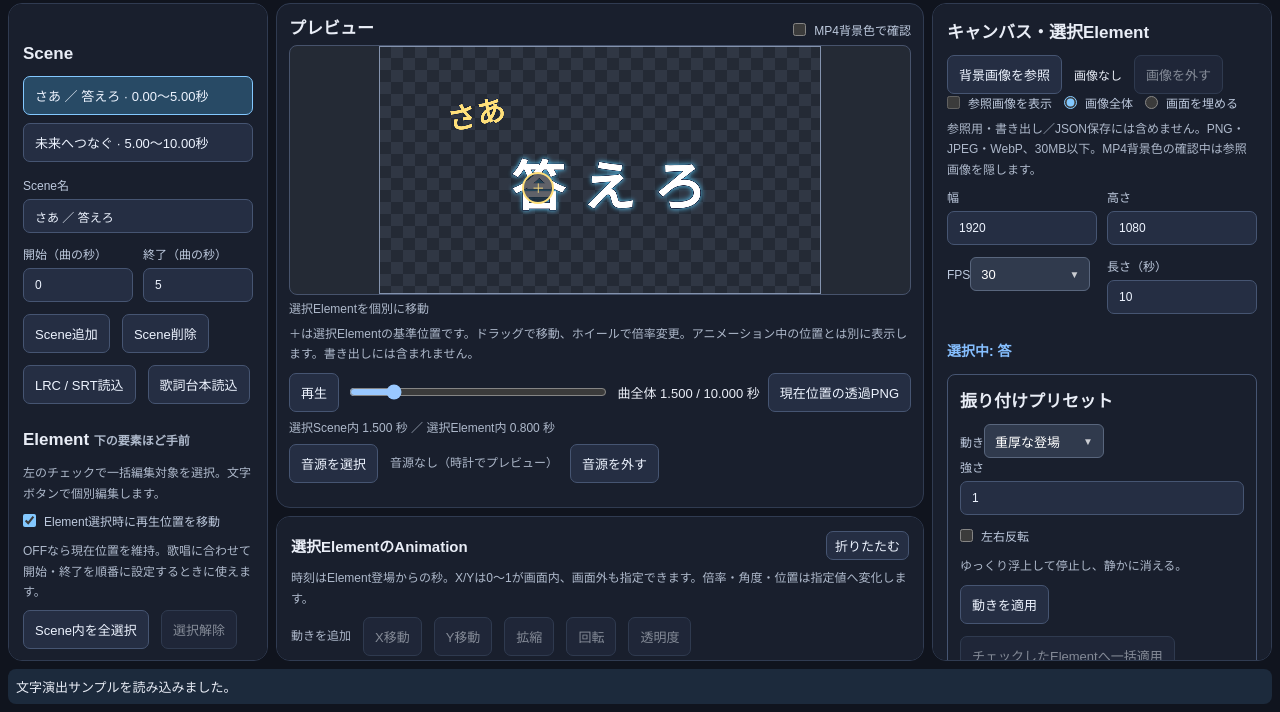
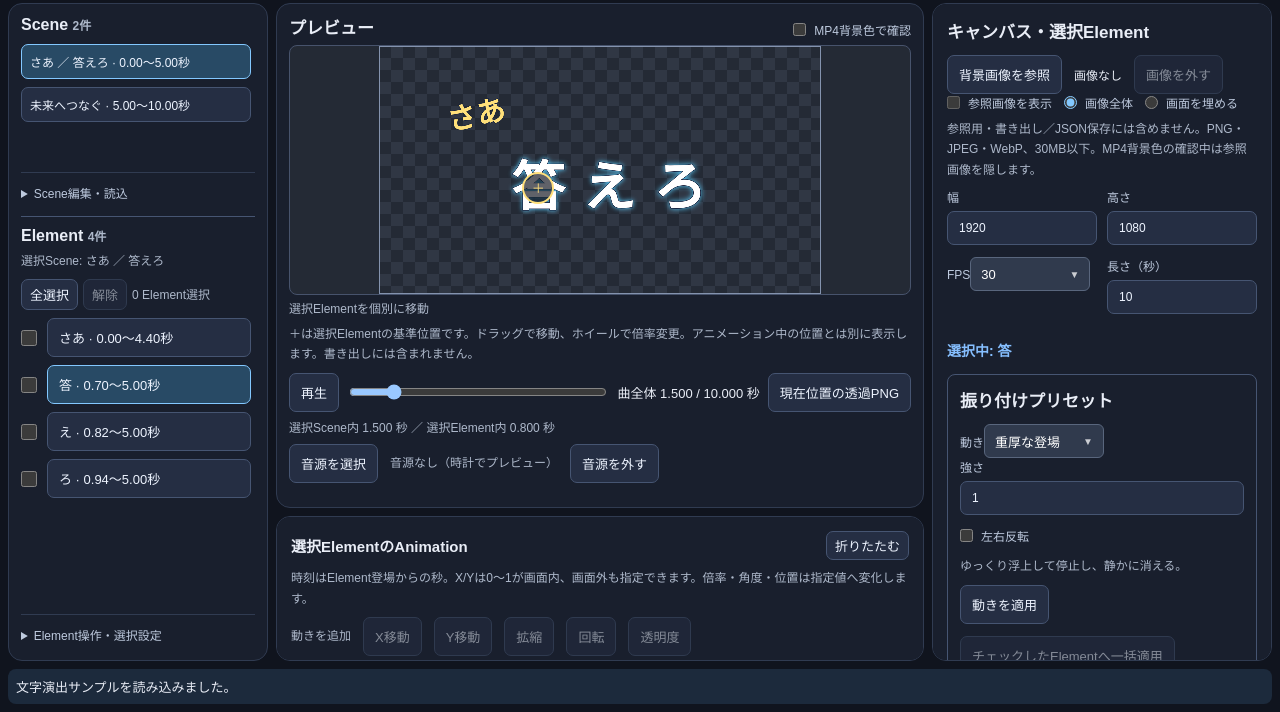
Before and after one commit to Umetana/lyric-motion-renderer, a website with bundled scripts: page index.html in a window 1280 px wide. Shown: the part 88-800 px from the top of the page. Built offline with nearby package versions, Linux system fonts and the light colour scheme.

Commit message:
Improve scene and element navigation with independent scrolling

```diff
--- a/index.html
+++ b/index.html
@@ -9,7 +9,7 @@
   <link rel="stylesheet" href="style.css">
 </head>
 <body>
-  <header><div><p class="eyebrow">VCreatorTools · v0.18.1-dev</p><h1>Lyric Motion Renderer</h1><p>歌詞を配置し、動きを振り付ける。</p></div><div class="toolbar"><button id="sample">文字演出サンプル</button><span id="save-controls"><label>保存形式<select id="save-format"><option value="json">JSONのみ</option><option value="bundle">素材込み（ZIP）</option></select></label></span><button id="save">保存</button><button id="save-as">名前を付けて保存</button><button id="download-project">ダウンロード</button><label class="file-button">プロジェクト読込<input id="load" type="file" accept=".json,.zip"></label><a href="README.md">使い方</a></div></header>
+  <header><div><p class="eyebrow">VCreatorTools · v0.19.0-dev</p><h1>Lyric Motion Renderer</h1><p>歌詞を配置し、動きを振り付ける。</p></div><div class="toolbar"><button id="sample">文字演出サンプル</button><span id="save-controls"><label>保存形式<select id="save-format"><option value="json">JSONのみ</option><option value="bundle">素材込み（ZIP）</option></select></label></span><button id="save">保存</button><button id="save-as">名前を付けて保存</button><button id="download-project">ダウンロード</button><label class="file-button">プロジェクト読込<input id="load" type="file" accept=".json,.zip"></label><a href="README.md">使い方</a></div></header>
   <div id="recovery-bar"><span id="recovery-status" role="status">自動保存を準備しています…</span><span id="recovery-actions" hidden><button id="restore-work">前回の作業を復元</button><button id="discard-work">前回の作業を破棄</button></span></div>
   <main>
     <section class="preview-panel">
@@ -22,11 +22,23 @@
       <audio id="audio" preload="metadata"></audio>
     </section>
     <section class="library-panel" aria-label="SceneとElementの編集">
-      <h2 class="subheading">Scene</h2><div id="scenes" class="scene-list"></div>
-      <div id="scene-settings" class="scene-fields"><label>Scene名<input id="scene-name" type="text" maxlength="200"></label><div class="pair"><label>開始（曲の秒）<input id="scene-start" type="number" step="0.01"></label><label>終了（曲の秒）<input id="scene-end" type="number" step="0.01"></label></div></div>
-      <div class="toolbar"><button id="add-scene">Scene追加</button><button id="remove-scene">Scene削除</button><label class="file-button">LRC / SRT読込<input id="subtitle-file" type="file" accept=".lrc,.srt"></label><label class="file-button">歌詞台本読込<input id="script-file" type="file" accept=".lyricmotion,.txt"></label></div>
-      <h2 class="subheading">Element <span class="hint">下の要素ほど手前</span></h2><p class="hint">左のチェックで一括編集対象を選択。文字ボタンで個別編集します。</p><label class="checkbox-label"><input id="seek-on-select" type="checkbox" checked>Element選択時に再生位置を移動</label><p class="hint">OFFなら現在位置を維持。歌唱に合わせて開始・終了を順番に設定するときに使えます。</p><div class="toolbar"><button id="bulk-all">Scene内を全選択</button><button id="bulk-clear">選択解除</button><span id="bulk-count">0 Element選択</span></div><div id="elements" class="element-list"></div>
-      <div class="toolbar"><button id="add-element">文字を追加</button><button id="split-element">一文字ずつに分解</button><button id="remove-element">Element削除</button><button id="move-back">奥へ</button><button id="move-front">手前へ</button><button id="distribute-timing">時間を均等に振り分け</button></div>
+      <div class="library-scenes" aria-label="Scene一覧と操作">
+        <h2>Scene <span id="scene-count" class="hint"></span></h2><div id="scenes" class="scene-list" tabindex="0" aria-label="Scene一覧"></div>
+        <details id="scene-details" class="library-details"><summary>Scene編集・読込</summary><div class="library-details-body">
+          <div id="scene-settings" class="scene-fields"><label>Scene名<input id="scene-name" type="text" maxlength="200"></label><div class="pair"><label>開始（曲の秒）<input id="scene-start" type="number" step="0.01"></label><label>終了（曲の秒）<input id="scene-end" type="number" step="0.01"></label></div></div>
+          <div class="toolbar"><button id="add-scene">Scene追加</button><button id="remove-scene">Scene削除</button><label class="file-button">LRC / SRT読込<input id="subtitle-file" type="file" accept=".lrc,.srt"></label><label class="file-button">歌詞台本読込<input id="script-file" type="file" accept=".lyricmotion,.txt"></label></div>
+        </div></details>
+      </div>
+      <div class="library-elements" aria-label="選択SceneのElement一覧と操作">
+        <div class="library-element-heading"><h2>Element <span id="element-count" class="hint"></span></h2><p id="library-scene-name" class="hint"></p></div>
+        <div class="toolbar library-selection"><button id="bulk-all">全選択</button><button id="bulk-clear">解除</button><span id="bulk-count" class="hint">0 Element選択</span></div>
+        <div id="elements" class="element-list" tabindex="0" aria-label="Element一覧"></div>
+        <details id="element-tools" class="library-details"><summary>Element操作・選択設定</summary><div class="library-details-body">
+          <p class="hint">左のチェックで一括編集対象を選択。文字ボタンで個別編集します。下の要素ほど手前です。</p>
+          <label class="checkbox-label"><input id="seek-on-select" type="checkbox" checked>Element選択時に再生位置を移動</label><p class="hint">OFFなら現在位置を維持。歌唱に合わせて開始・終了を順番に設定するときに使えます。</p>
+          <div class="toolbar"><button id="add-element">文字を追加</button><button id="split-element">一文字ずつに分解</button><button id="remove-element">Element削除</button><button id="move-back">奥へ</button><button id="move-front">手前へ</button><button id="distribute-timing">時間を均等に振り分け</button></div>
+        </div></details>
+      </div>
     </section>
     <aside class="settings-panel">
       <h2>キャンバス・選択Element</h2>
--- a/package.json
+++ b/package.json
@@ -1,6 +1,6 @@
 {
   "name": "lyric-motion-renderer",
-  "version": "0.18.1-dev",
+  "version": "0.19.0-dev",
   "private": true,
   "description": "Browser-based kinetic typography and lyric motion renderer",
   "license": "MIT",
--- a/scene-editor.js
+++ b/scene-editor.js
@@ -3,7 +3,7 @@
   const M = LyricMotionPresets, L = LyricMotionScript;
   let motionUndo = null, bulkSceneId = null;
   const bulkIds = new Set();
-  let sequenceSelection = '';
+  let sequenceSelection = '', librarySceneId = null;
   const P = LyricMotionProject, R = LyricMotionRenderer, E = LyricMotionExporter;
   const $ = id => document.getElementById(id), renderer = new R.Renderer($('preview'));
   const names = { none: 'なし', fade: 'Fade', pop: 'Pop', impact: 'Impact', typewriter: 'Typewriter', glow: 'Glow', sweep: 'Sweep',
@@ -316,7 +316,11 @@
     catch (error) { sceneId = previousScene; elementId = previousElement; message(error.message, true); }
   }
   function fillEditor() {
+    const sceneScroll = $('scenes').scrollTop, elementScroll = $('elements').scrollTop;
     const s = selectedScene() || project.scenes[0]; sceneId = s?.id;
+    const sceneChanged = librarySceneId !== sceneId; librarySceneId = sceneId;
+    $('scene-count').textContent = `${project.scenes.length}件`; $('element-count').textContent = `${s?.elements.length || 0}件`;
+    $('library-scene-name').textContent = s ? `選択Scene: ${s.name || 'Scene'}` : 'Sceneなし'; $('library-scene-name').title = s?.name || '';
     const e = s?.elements.find(item => item.id === elementId) || s?.elements[0]; elementId = e?.id;
     if (bulkSceneId !== sceneId) { bulkIds.clear(); bulkSceneId = sceneId; }
     for (const id of bulkIds) if (!s?.elements.some(item => item.id === id)) bulkIds.delete(id);
@@ -365,6 +369,7 @@
       check.addEventListener('change', () => { if (check.checked) bulkIds.add(item.id); else bulkIds.delete(item.id); updateBulkControls(); });
       row.append(check, b); return row;
     }));
+    $('scenes').scrollTop = sceneScroll; $('elements').scrollTop = sceneChanged ? 0 : elementScroll;
     fillTracks(e); updateSplitPreview();
     for (const id of ['remove-element', 'split-element', 'split-phrases', 'move-back', 'move-front']) $(id).disabled = !e;
     $('add-element').disabled = !s; $('remove-scene').disabled = !s;
--- a/style.css
+++ b/style.css
@@ -146,3 +146,32 @@ main.animation-collapsed .events-panel > .section-heading { margin: 0; }
   .preview-panel > .hint { margin: 4px 0; }
   .preview-panel > .section-heading h2 { margin-bottom: 6px; }
 }
+
+/* Scene数とElement数に依存せず、各一覧のスクロールを分離する。 */
+.library-scenes, .library-elements { min-width: 0; min-height: 0; }
+.library-scenes h2, .library-elements h2 { margin: 0; font-size: 16px; }
+.library-scenes > h2 { margin-bottom: 8px; }
+.library-element-heading { min-width: 0; }
+#library-scene-name { margin: 4px 0 8px; white-space: nowrap; overflow: hidden; text-overflow: ellipsis; }
+.library-selection { gap: 5px; margin-bottom: 8px; }
+.library-selection button { padding: 5px 8px; }
+.library-details { min-width: 0; border-top: 1px solid #303b51; padding-top: 6px; }
+.library-details summary { cursor: pointer; color: #becade; font-size: 12px; padding: 5px 0; }
+.library-details-body { padding-top: 5px; overflow-y: auto; max-height: 180px; }
+.library-details .scene-fields { margin-top: 0; }
+@media (min-width: 1100px) {
+  .library-panel { display: grid; grid-template-rows: minmax(0, 30%) minmax(0, 1fr); gap: 10px; overflow: hidden; padding: 12px; }
+  .library-panel:has(#scene-details[open]) { grid-template-rows: minmax(0, 52%) minmax(0, 1fr); }
+  .library-scenes { display: grid; grid-template-rows: auto minmax(24px, 1fr) auto; }
+  .library-elements { display: grid; grid-template-rows: auto auto minmax(32px, 1fr) auto; border-top: 1px solid #465572; padding-top: 10px; }
+  #scenes, #elements { overflow-y: auto; overscroll-behavior: contain; margin: 0 0 8px; padding-right: 4px; flex-wrap: nowrap; justify-content: flex-start; }
+  #scenes > button, #elements > .element-row { flex: none; }
+  #scenes > button { font-size: 12px; padding: 8px; }
+  .library-details-body { max-height: clamp(40px, calc(100dvh - 650px), 150px); }
+}
+@media (max-width: 1099px) {
+  #scenes { max-height: 220px; overflow-y: auto; flex-direction: column; flex-wrap: nowrap; }
+  #elements { max-height: 360px; overflow-y: auto; flex-direction: column; flex-wrap: nowrap; }
+  #scenes > button, #elements > .element-row { flex: none; }
+  .library-elements { margin-top: 16px; border-top: 1px solid #465572; padding-top: 12px; }
+}
```
Also changed, not shown: README.md, manifest.json.
